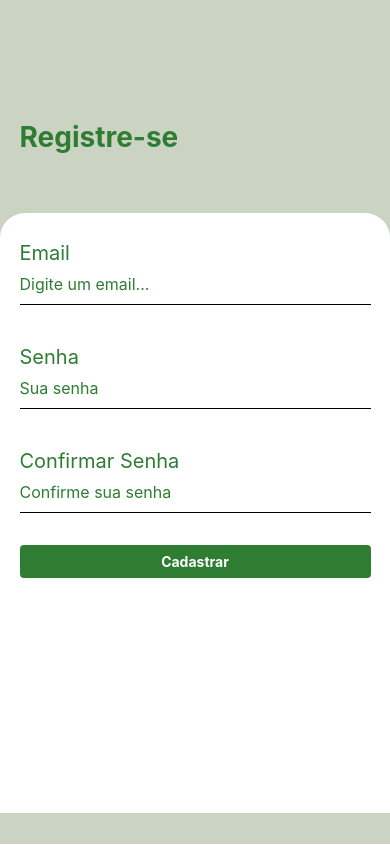
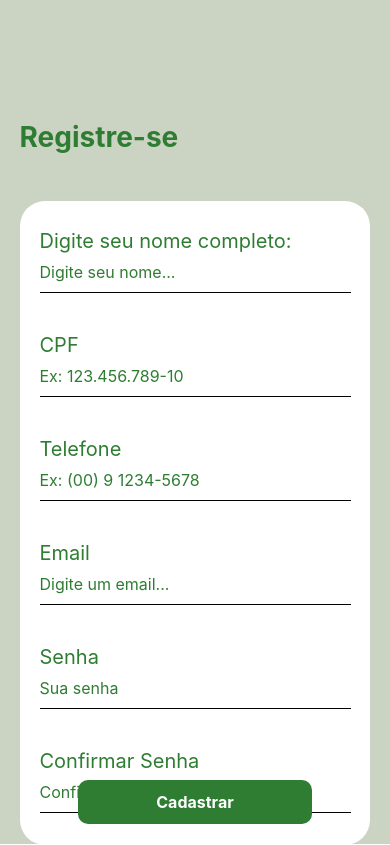
Before and after one commit to 4MuriloRT/Terra-Mobile, a React Native app: screen /Register in a window 390 px wide. Built offline with nearby package versions, Linux system fonts and the light colour scheme.

Commit message:
Adiciona melhorias na page register e funcao de ScrollView

```diff
--- a/App.tsx
+++ b/App.tsx
@@ -3,18 +3,20 @@ import { StatusBar, View, StyleSheet } from "react-native";
 import { NavigationContainer } from "@react-navigation/native";
 import Routes from "./src/routes";
 import { colors } from "./src/components/Colors"; // importe as cores
+import { GestureHandlerRootView } from "react-native-gesture-handler";
+
 export default function App() {
   return (
-    <NavigationContainer>
-      <View style={styles.container}>
+    <GestureHandlerRootView style={styles.container}>
+      <NavigationContainer>
         <StatusBar
           backgroundColor={colors.primary} // usando a cor do arquivo colors
           barStyle="light-content"
           translucent={false}
         />
         <Routes />
-      </View>
-    </NavigationContainer>
+      </NavigationContainer>
+    </GestureHandlerRootView>
   );
 }
 const styles = StyleSheet.create({
--- a/src/components/Styles.tsx
+++ b/src/components/Styles.tsx
@@ -52,6 +52,7 @@ export default StyleSheet.create({
   textButton: {
     color: colors.white,
     fontWeight: "bold",
+    fontSize: 16
   },
   Header: {
     marginTop: 20,
@@ -78,10 +79,19 @@ export default StyleSheet.create({
     marginBottom: "8%",
     paddingStart: "5%",
     paddingEnd: "5%",
+    marginHorizontal: 10,
     backgroundColor: colors.white,
-    borderTopLeftRadius: 25,
-    borderTopRightRadius: 25,
+    borderRadius: 25,
     flex: 1,
+  },
+  Header3: {
+    backgroundColor: "white",
+    paddingStart: "5%",
+    paddingEnd: "5%",
+    borderRadius: 25,
+    marginHorizontal: 20,
+    marginBottom: 0,
+    marginTop: "12%"
   },
   email: {
     color: colors.textPrimary,
@@ -99,7 +109,7 @@ export default StyleSheet.create({
     color: colors.textSecondary,
     paddingRight: 5
   },
-  buttonRegister: {
+  buttonLineRegister: {
     color: colors.blue,
   },
   buttonLogin: {
@@ -111,10 +121,22 @@ export default StyleSheet.create({
     justifyContent: "center",
     alignItems: "center",
   },
+  buttonRegister: {
+    backgroundColor: colors.primary,
+    width: "60%",
+    borderRadius: 10,
+    paddingVertical: 12,
+    alignItems: "center",
+  },
   lineRegister: {
     flex: 1,
     flexDirection: "row",
     justifyContent: "center",
     padding: 10,
+  },
+  footerRegister: {
+    paddingVertical: 20,
+    alignItems: "center",
+    justifyContent: "center"
   }
 });
--- a/src/pages/Register/index.tsx
+++ b/src/pages/Register/index.tsx
@@ -1,20 +1,45 @@
 import React from "react";
-import { View, Text, TextInput, TouchableOpacity } from "react-native";
+import { View, Text, TextInput, TouchableOpacity, StyleSheet, KeyboardAvoidingView, Platform } from "react-native";
 import * as Animatable from "react-native-animatable";
 import Styles from "../../components/Styles";
 import { StackNavigationProp } from "@react-navigation/stack";
 import { RootStackParamList } from "../../screens/Types";
+import { ScrollView } from "react-native-gesture-handler";
 
 type NavigationProp = StackNavigationProp<RootStackParamList, "Register">;
 
 export default function Register(){
     return(
+        <KeyboardAvoidingView
+            style={{ flex: 1 }}
+            behavior={Platform.OS === "ios" ? "padding" : undefined}
+        >
             <View style={Styles.container}>
                 <Animatable.View animation="fadeInLeft" delay={600} style={Styles.Header}>
                     <Text style={Styles.textLogin}>Registre-se</Text>
                 </Animatable.View>
 
-            <Animatable.View animation="fadeInUp" style={Styles.Header2}>
+                <View style={{flex: 1, justifyContent: "space-between"}}>
+                    <Animatable.View animation="fadeInUp" style={Styles.Header3}>
+                        <ScrollView
+                            contentContainerStyle={{ paddingBottom: 20 }}
+                            showsVerticalScrollIndicator={false}
+                        >
+                            <Text style={Styles.email}>Digite seu nome completo: </Text>
+                            <TextInput
+                                placeholder="Digite seu nome..."
+                                style={Styles.input}
+                            ></TextInput>
+                            <Text style={Styles.email}>CPF</Text>
+                            <TextInput
+                                placeholder="Ex: 123.456.789-10"
+                                style={Styles.input}
+                            ></TextInput>
+                            <Text style={Styles.email}>Telefone</Text>
+                            <TextInput
+                                placeholder="Ex: (00) 9 1234-5678 "
+                                style={Styles.input}
+                            ></TextInput>
                             <Text style={Styles.email}>Email</Text>
                             <TextInput
                                 placeholder="Digite um email..."
@@ -32,11 +57,15 @@ export default function Register(){
                                 secureTextEntry={true}
                                 style={Styles.input}
                             ></TextInput>
-            <TouchableOpacity style={Styles.buttonLogin}>
+                        </ScrollView>
+                    </Animatable.View>
+                </View>
+                <View style={Styles.footerRegister}>
+                    <TouchableOpacity style={Styles.buttonRegister}>
                         <Text style={Styles.textButton}>Cadastrar</Text>
                     </TouchableOpacity>
-
-            </Animatable.View>
                 </View>
+            </View>
+        </KeyboardAvoidingView>
     );
 }
--- a/src/pages/SignIn/index.tsx
+++ b/src/pages/SignIn/index.tsx
@@ -41,7 +41,7 @@ export default function SignIn() {
           </View>
           <TouchableOpacity >
             <Text
-              style={Styles.buttonRegister}
+              style={Styles.buttonLineRegister}
               onPress={() => navigation.navigate("Register")}
             >
                Cadastra-se{" "}
```
Lines whose indentation alone changed are shown as unchanged.
